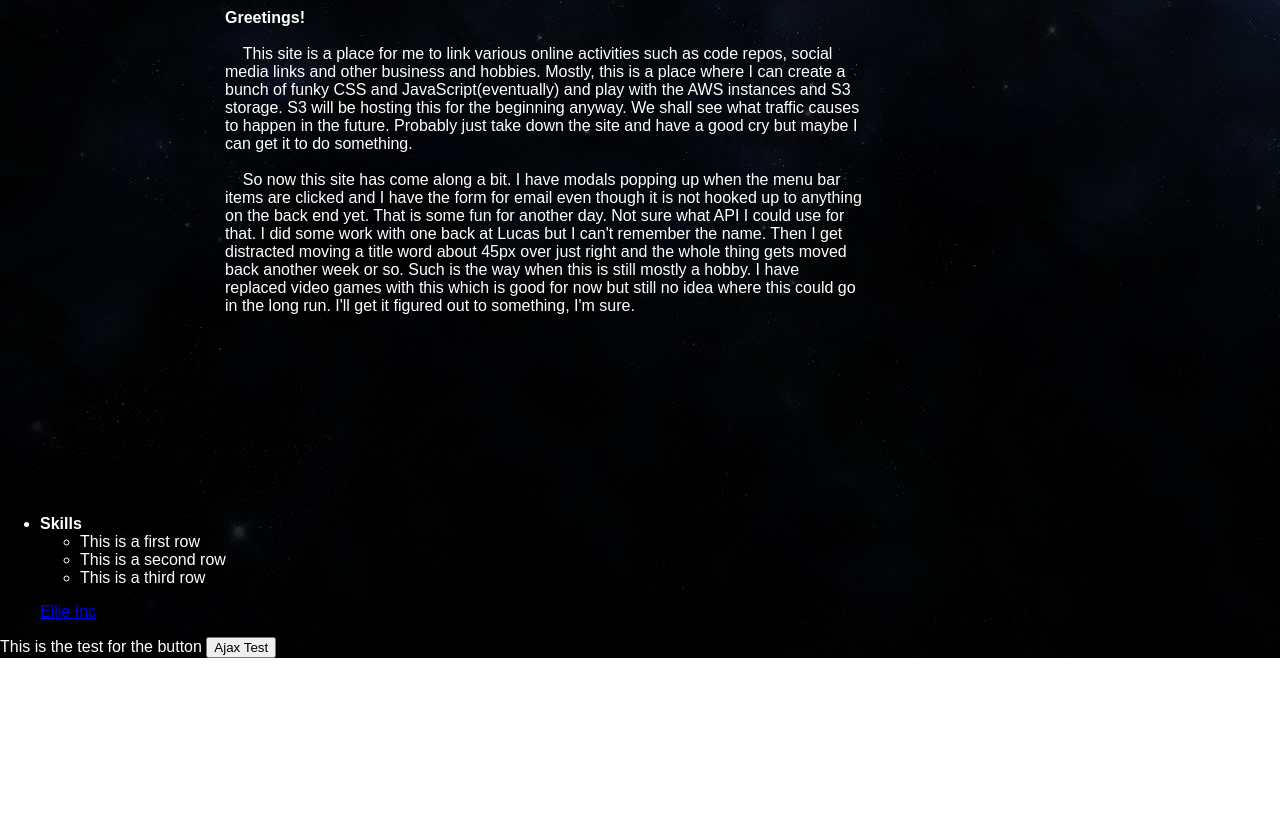
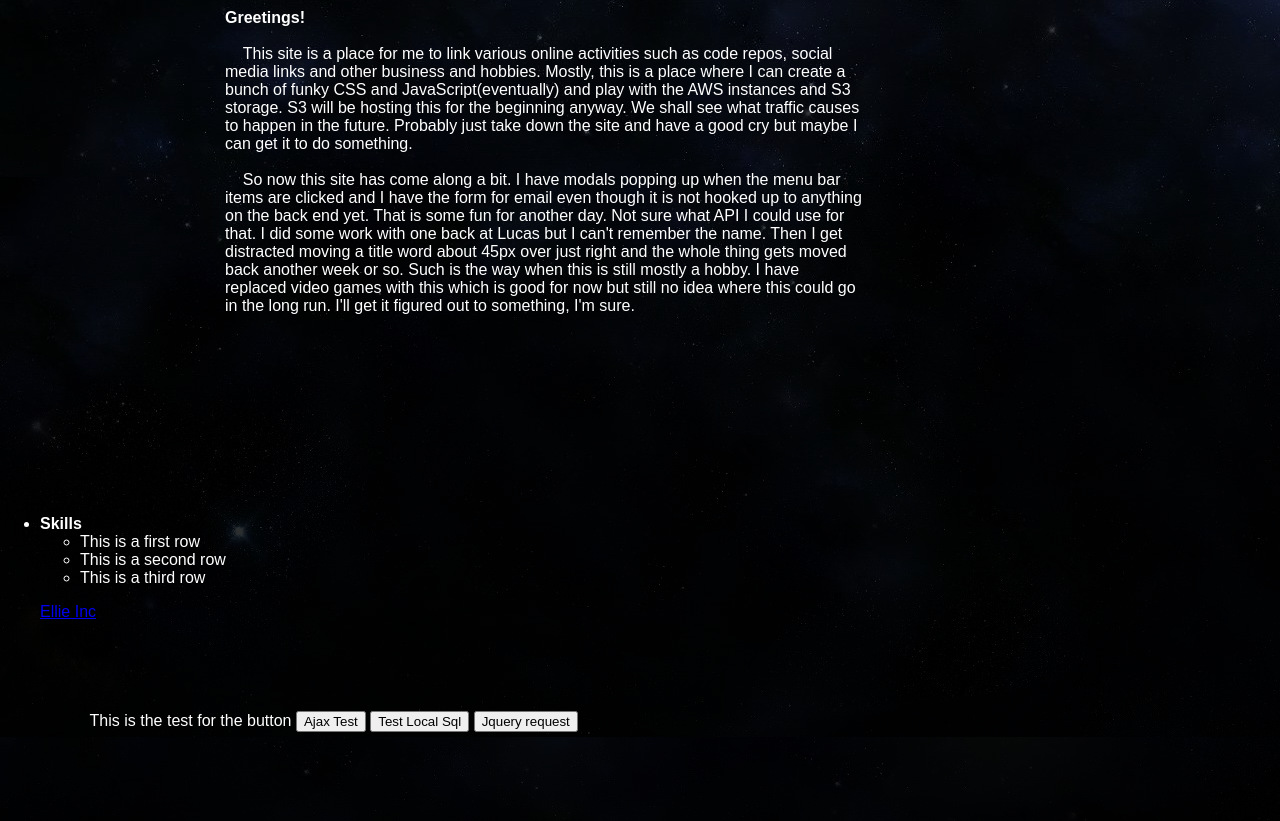
Before and after one commit to mydraal56/mydraal56.github.io, a plain HTML site: page index.html in a window 1280 px wide. Shown: the part 463-1284 px from the top of the page. Before the commit the page ends 1121 px from the top, so only its background shows below. Drawn offline with nearby package versions, Linux system fonts and the light colour scheme.

Commit message:
local server calls

```diff
--- a/index.html
+++ b/index.html
@@ -107,11 +107,14 @@
 
    <div class="fb-page" data-href="https://www.facebook.com/EllieInc/" data-tabs="timeline" data-small-header="false" data-adapt-container-width="true" data-hide-cover="false" data-show-facepile="false"><blockquote cite="https://www.facebook.com/EllieInc/" class="fb-xfbml-parse-ignore"><a href="https://www.facebook.com/EllieInc/">Ellie Inc</a></blockquote></div>
 
-<div id="demo">
+<div id="demo" style="margin: 5%; padding: 2%;">
 	This is the test for the button
 	<button onclick="loadDoc()">Ajax Test</button>
+	<button onclick="testLocal()">Test Local Sql</button>
+	<button onclick="jqueryTest()">Jquery request</button>
 </div>
 
+<div class="fb-like" data-href="https://www.facebook.com/EllieInc/" data-width="200px" data-layout="button_count" data-action="like" data-size="large" data-show-faces="true" data-share="true"></div>
 
 </body>
 
--- a/scripts.js
+++ b/scripts.js
@@ -103,6 +103,33 @@ function loadDoc() {
 	  xhttp.send();
 	}
 
+function testLocal() {
+
+	console.log('in testLocal');
+	var xhttp = new XMLHttpRequest();
+	  xhttp.onreadystatechange = function() {
+	    if (this.readyState == 4 && this.status == 200) {
+	     //document.getElementById("demo").innerHTML = this.responseText;
+	     var data = JSON.parse(this.responseText);
+	     console.log(data);
+	    }
+	  };
+	  xhttp.open("GET", "http://localhost:80/datacall", true);
+	  //test
+	  xhttp.send();
+
+}
+
+function jqueryTest() {
+
+	$.get({
+		url: 'http://localhost:80/datacall',
+		data: {},
+		success: function(evt){console.log(evt);}
+
+	});
+}
+
 function jsTest(){
 	alert('this is a test');
 }
```
